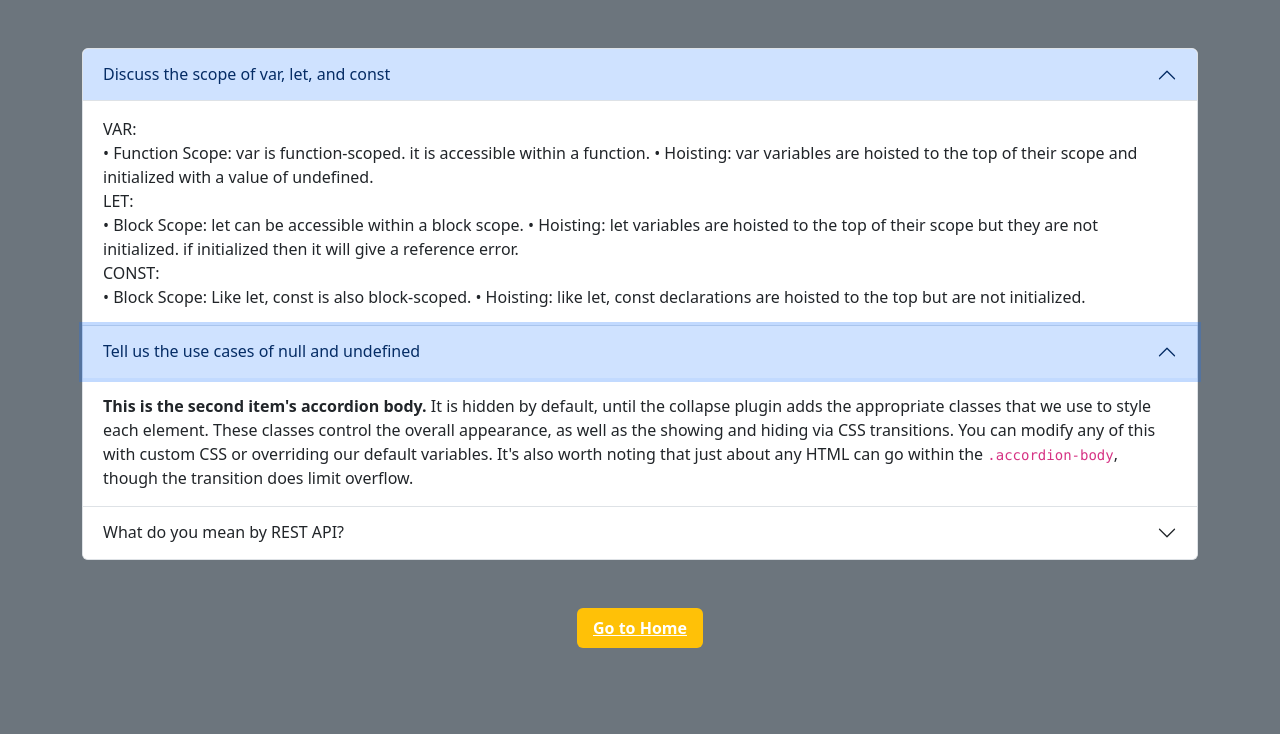
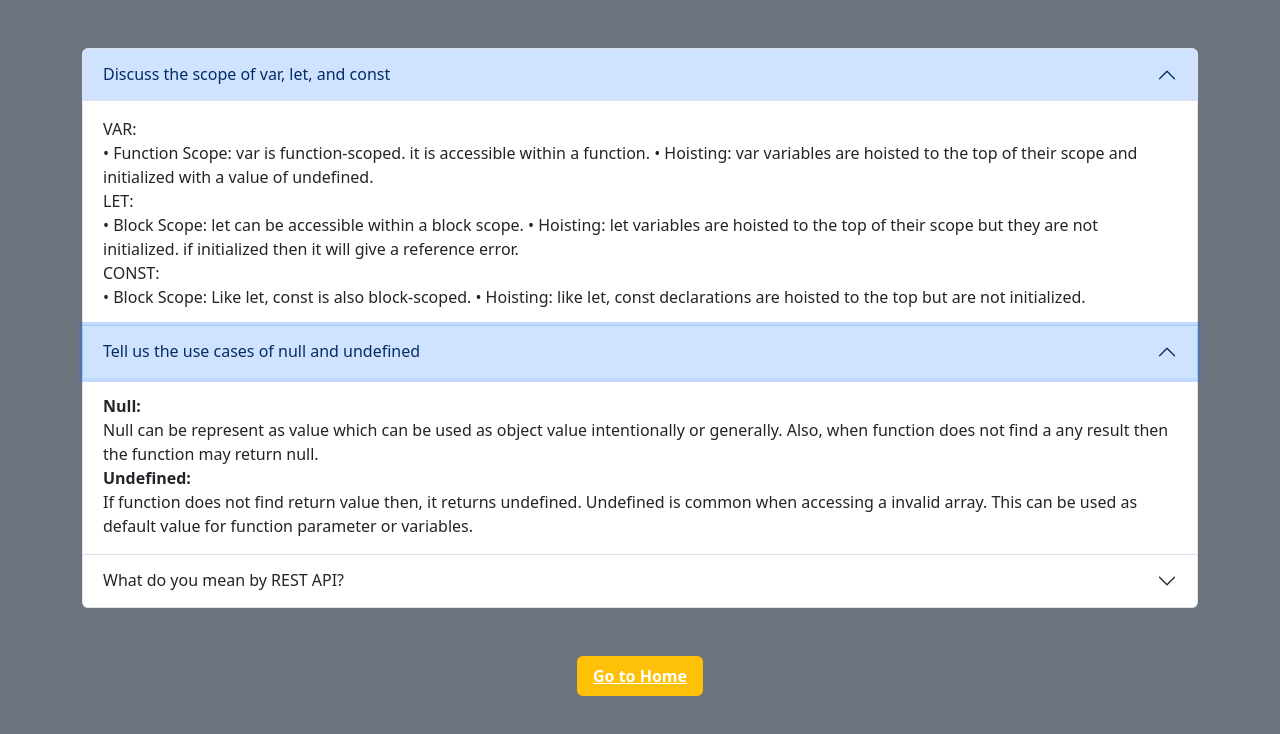
Before and after one commit to shadullah/SS-media-JS-w-2, a plain HTML site: page Blog.html in a window 1280 px wide. Both pictures are taken after a click on the button "Tell us the use cases of null and undefined". Drawn offline with nearby package versions, Linux system fonts and the light colour scheme.

Commit message:
blog 2 questions answered

```diff
--- a/Blog.html
+++ b/Blog.html
@@ -41,7 +41,12 @@
               </h2>
               <div id="panelsStayOpen-collapseTwo" class="accordion-collapse collapse">
                 <div class="accordion-body">
-                  <strong>This is the second item's accordion body.</strong> It is hidden by default, until the collapse plugin adds the appropriate classes that we use to style each element. These classes control the overall appearance, as well as the showing and hiding via CSS transitions. You can modify any of this with custom CSS or overriding our default variables. It's also worth noting that just about any HTML can go within the <code>.accordion-body</code>, though the transition does limit overflow.
+                  <b>Null:</b> <br>
+                    Null can be represent as value which can be used as object value intentionally or generally. Also, when function does not find a any result then the function may return null.
+                    <br>
+                    <b>Undefined:</b>
+                    <br>
+                    If function does not find return value then, it returns undefined. Undefined is common when accessing a invalid array. This can be used as default value for function parameter or variables.
                 </div>
               </div>
             </div>
```
